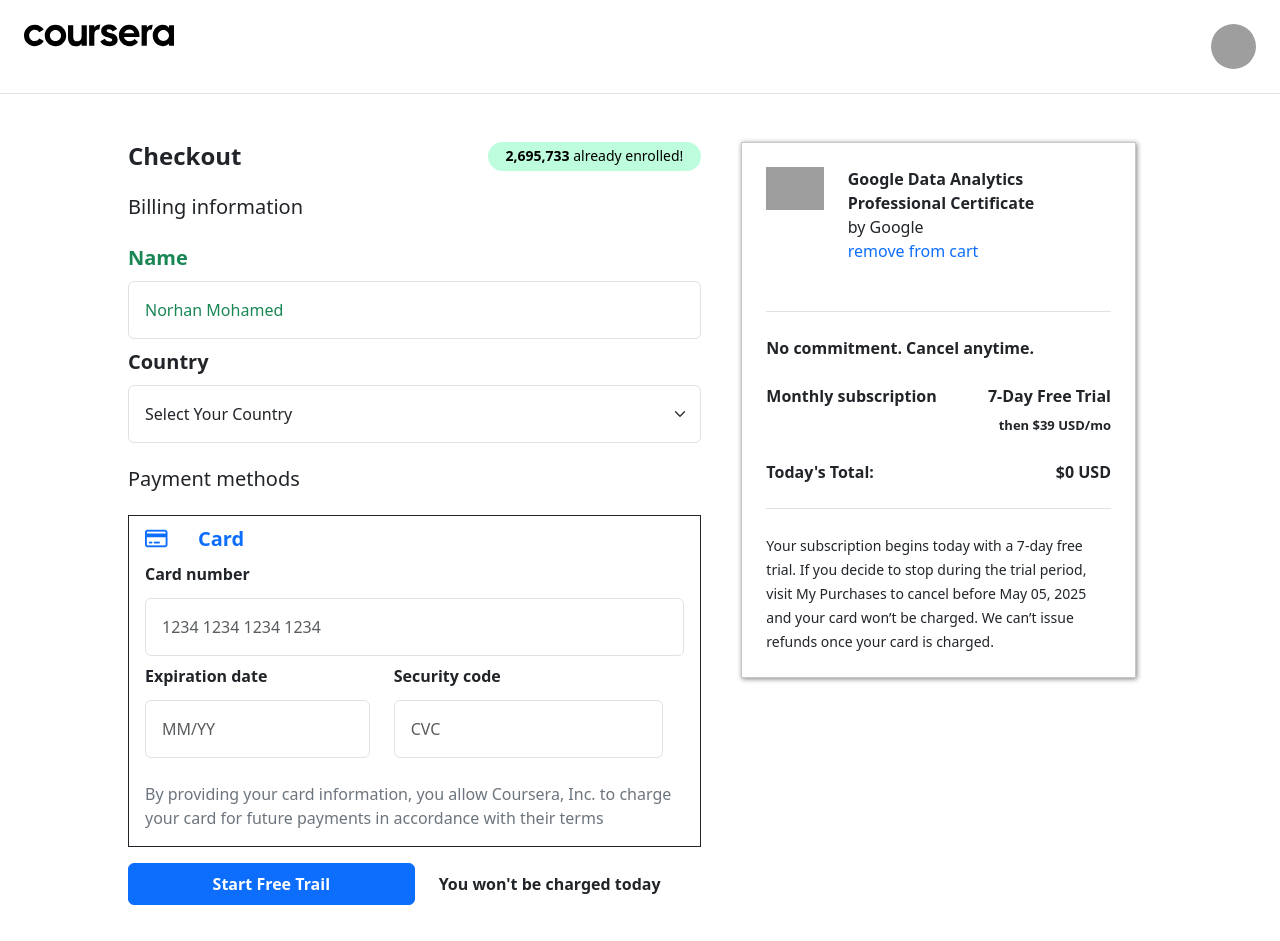
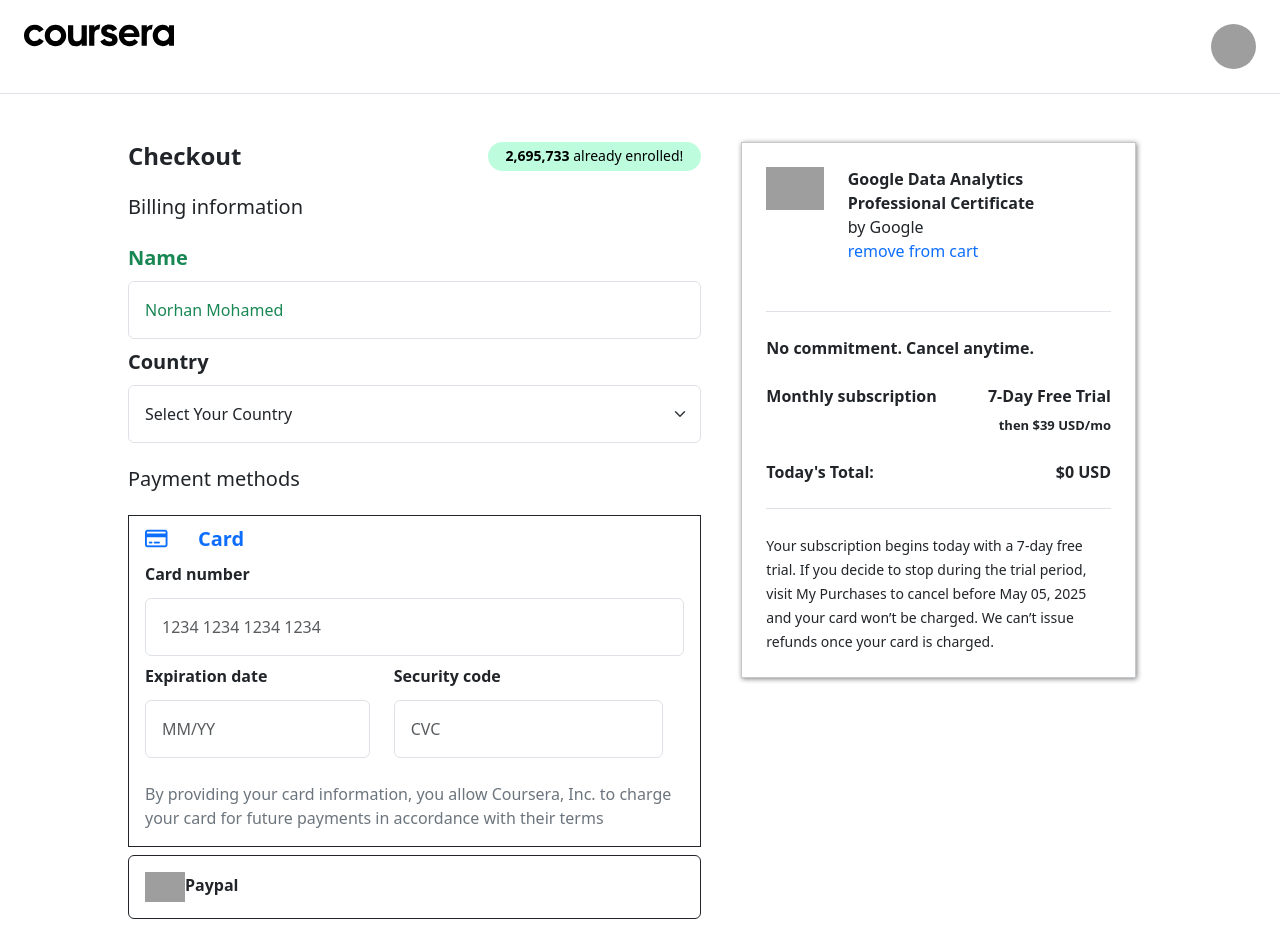
Before and after one commit to norhan-mahmoud-rizk/coursera-clone, an Angular app: page /Payment in a window 1280 px wide. Shown: the top 941 px of the page. Built offline with nearby package versions, Linux system fonts and the light colour scheme; grey boxes are pictures that could not be loaded.

Commit message:
modify the component of the payment by add paypal button

```diff
--- a/src/app/Components/payment-page/payment-page.component.html
+++ b/src/app/Components/payment-page/payment-page.component.html
@@ -127,6 +127,14 @@
     <p class="text-secondary py-3">By providing your card information, you allow Coursera, Inc. to charge your card for future payments in accordance with their terms</p>
 </div>
 
+<!-- paypal button -->
+
+<div class="py-2">
+
+    <button class="btn border border-1 border-dark text-start px-3 py-3  fw-bold w-100" type="submit" ><img src="https://d3njjcbhbojbot.cloudfront.net/api/utilities/v1/imageproxy/https://coursera_assets.s3.amazonaws.com/images/06f97822aec7bbaae7ea6f95d44c93d1.svg?auto=format%2Ccompress&dpr=2" style="width: 40px;" alt="">Paypal</button>
+
+</div>
+
 
 
 
```
